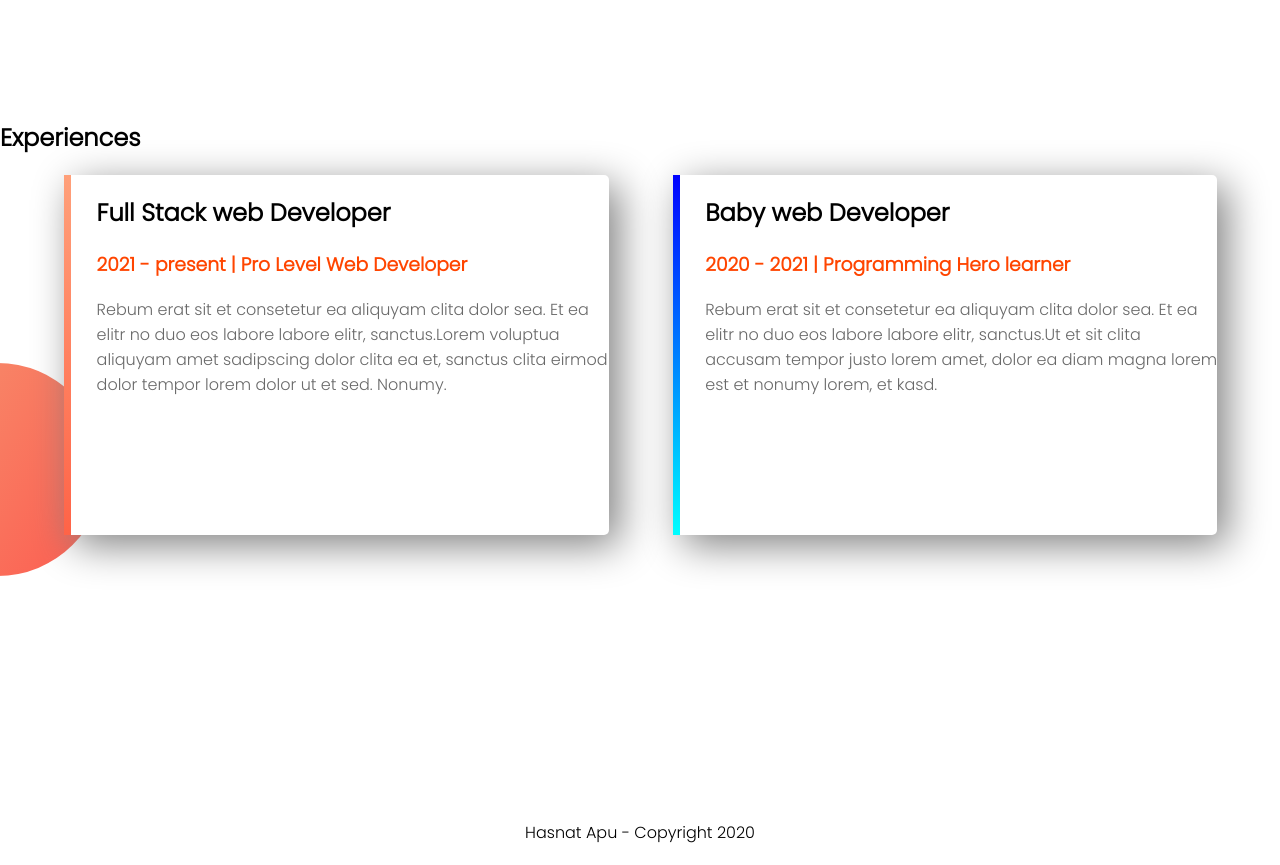
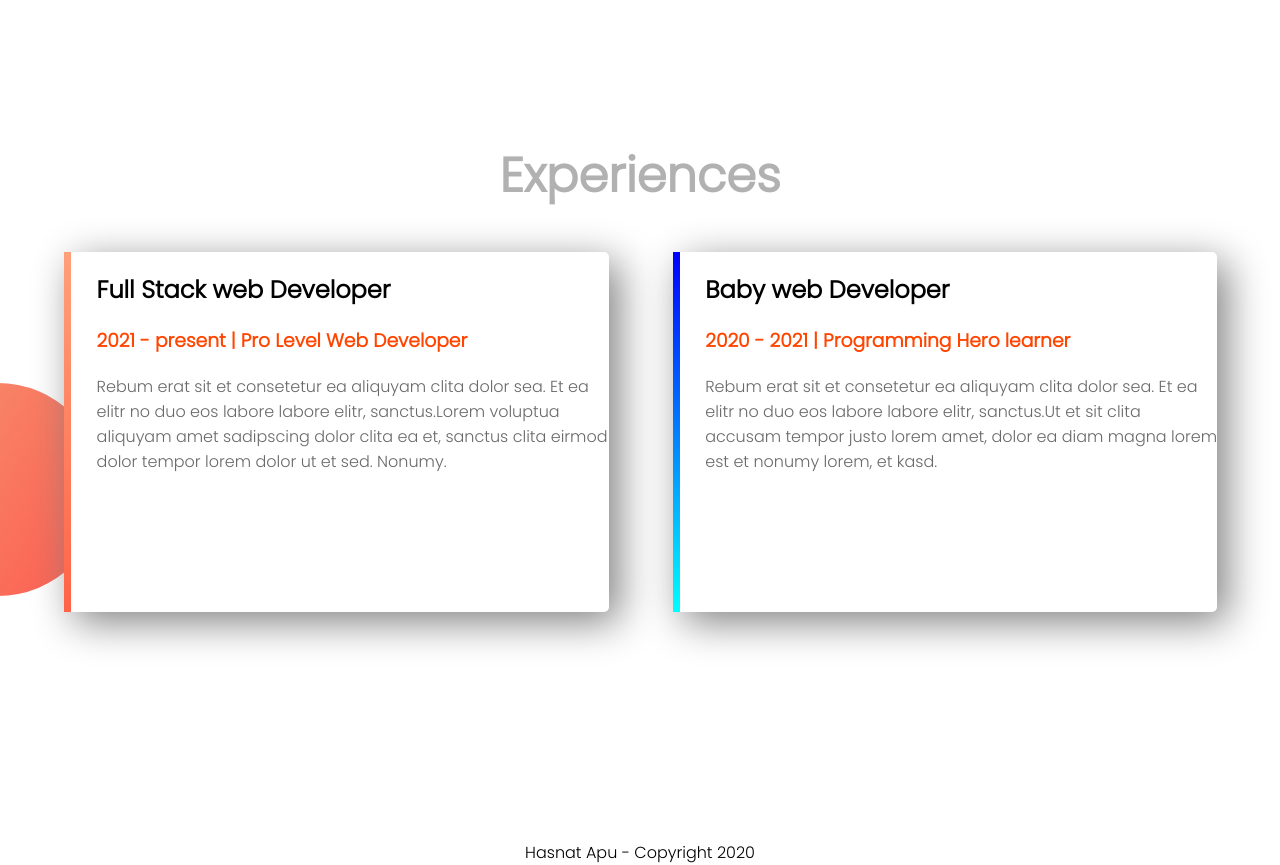
Before and after one commit to apu702/Web-portfolio, a plain HTML site: page index.html in a window 1280 px wide. Shown: the part 1300-2165 px from the top of the page. Drawn offline with Linux system fonts and the light colour scheme.

Commit message:
finished

```diff
--- a/index.html
+++ b/index.html
@@ -40,7 +40,7 @@
     </section>
 <!-------------------------------------------------------->
   <section class="experience-area">
-      <h2>Experiences</h2>
+      <h2 id="expa">Experiences</h2>
       <div id="full-stack" class="half single-experience">
           <h2>Full Stack web Developer</h2>
           <h3 class="orange-highlight">2021 - present | Pro Level Web Developer</h3>
--- a/style.css
+++ b/style.css
@@ -88,7 +88,12 @@ section{
     background-position: right;
 }
 /*******************************************************/
-
+#expa{
+    text-align: center;
+    font-size: 3rem;
+    color: black;
+    opacity: .3;
+}
 .single-experience{
     box-shadow: 10px 10px 40px gray;
     border-radius: 5px;
@@ -105,6 +110,7 @@ section{
     background-image: url("images/exp-bg.png");
     background-repeat: no-repeat;
     background-position: left;
+
 }
 
 #full-stack{
```
